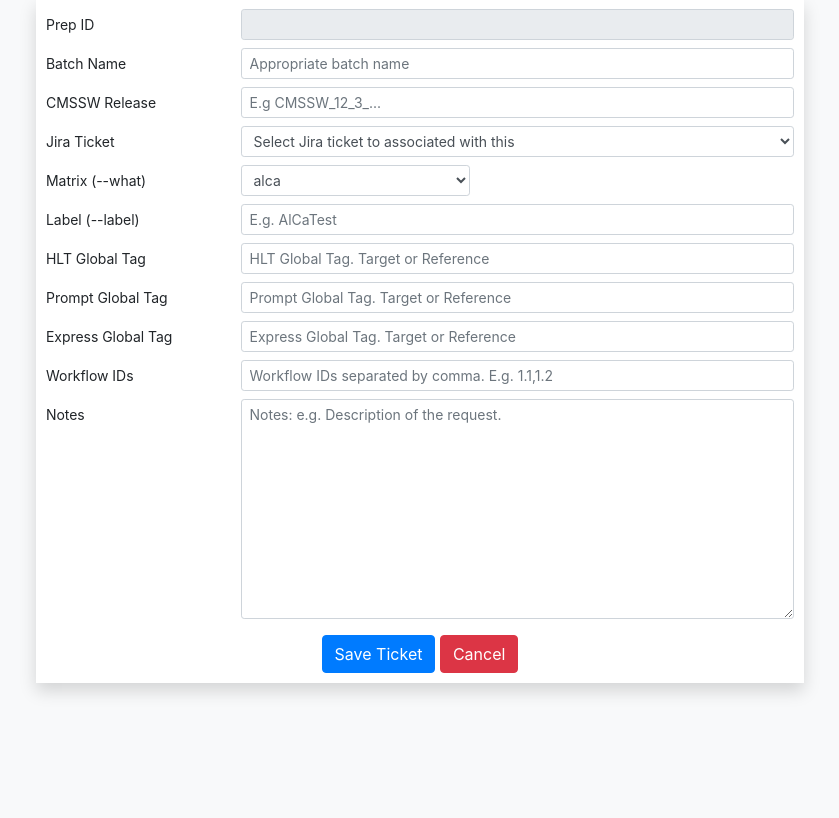
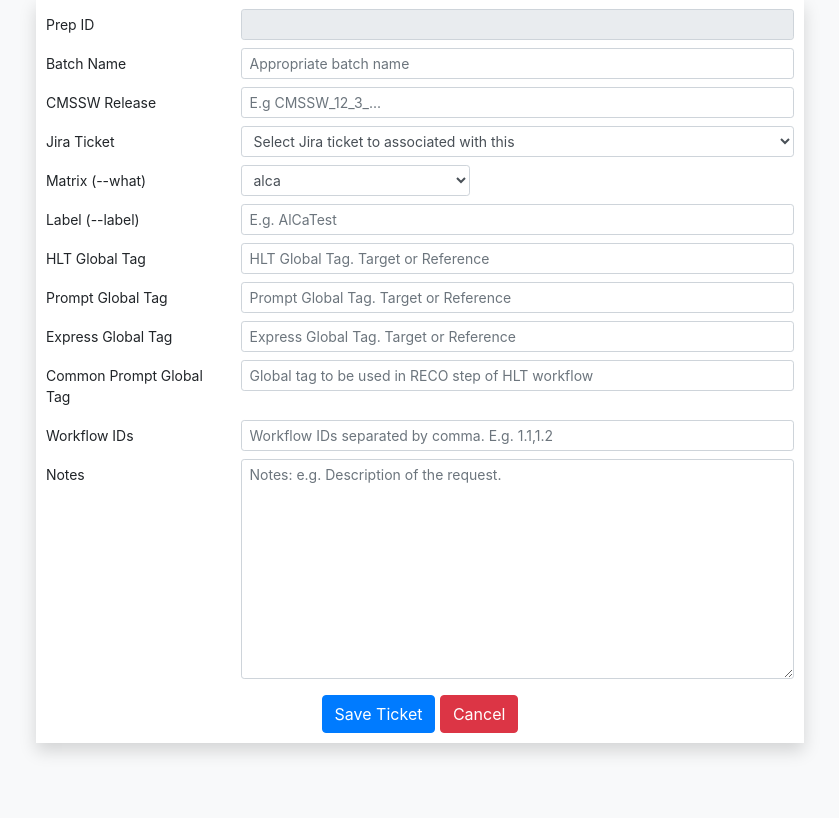
Before and after one commit to cms-AlCaDB/AlCaVal, a Flask app: template application/tickets/templates/TicketEdit.html.jinja in a window 1280 px wide. Shown: the part 117-935 px from the top of the page, without its empty margins (220-1059 px from the left). Before the commit the page ends 812 px from the top, so only its background shows below. Run offline with Flask 2, Linux system fonts and the light colour scheme; the template is opened without the code that fills it: values that come from a table or form of the project are taken from there, others are empty; parts of the project's set-up code (start-up, migrations or seed data) failed here and were passed over; some libraries are stand-ins or nearby versions.

Commit message:
common_prompt_gt option added to the schemes/ticket

```diff
--- a/api/controller/ticket_controller.py
+++ b/api/controller/ticket_controller.py
@@ -72,6 +72,7 @@ class TicketController(ControllerBase):
         editing_info['hlt_gt'] = not_done
         editing_info['prompt_gt'] = not_done
         editing_info['express_gt'] = not_done
+        editing_info['common_prompt_gt'] = not_done
         editing_info['scram_arch'] = not_done
         editing_info['workflow_ids'] = not_done
 
--- a/api/model/ticket.py
+++ b/api/model/ticket.py
@@ -27,6 +27,8 @@ class Ticket(ModelBase):
         'prompt_gt': '',
         #Express GT
         'express_gt': '',
+        #Common Prompt GT
+        'common_prompt_gt': '',
         # Additional command to add to all cmsDrivers
         'command': '',
         # List of steps that additional command should be applied to
@@ -93,6 +95,7 @@ class Ticket(ModelBase):
         'hlt_gt': ModelBase.lambda_check('sample_tag'),
         'prompt_gt': ModelBase.lambda_check('sample_tag'),
         'express_gt': ModelBase.lambda_check('sample_tag'),
+        'common_prompt_gt': ModelBase.lambda_check('sample_tag'),
         'status': lambda status: status in ('new', 'done'),
         'scram_arch': lambda s: not s or ModelBase.lambda_check('scram_arch')(s),
         'workflow_ids': lambda wf: len(wf) > 0,
--- a/application/tickets/forms.py
+++ b/application/tickets/forms.py
@@ -55,6 +55,9 @@ class TicketForm(FlaskForm):
     hlt_gt = StringField('HLT Global Tag')
     prompt_gt = StringField('Prompt Global Tag')
     express_gt = StringField('Express Global Tag')
+    common_prompt_gt = StringField('Common Prompt Global Tag',
+                        render_kw={'placeholder': 'Global tag to be used in RECO step of HLT workflow'}
+                        )
     notes = TextAreaField('Notes',  render_kw={"rows": 10,
                           'placeholder': "Notes: e.g. Description of the request. "})
     workflow_ids = StringField('Workflow IDs', validators=[DataRequired()])
--- a/application/tickets/templates/TicketEdit.html.jinja
+++ b/application/tickets/templates/TicketEdit.html.jinja
@@ -78,6 +78,13 @@
     	</div>
 
         <div class="row">
+        {{ form.common_prompt_gt.label(class="col-sm-3 col-form-label-sm") }}
+        <div class="col-sm-9">
+         {{ form.common_prompt_gt(class="form-control form-control-sm") }}
+        </div>
+        </div>
+
+        <div class="row">
     	{{ form.workflow_ids.label(class="col-sm-3 col-form-label-sm") }}
     	<div class="col-sm-9">
     	 {{ form.workflow_ids(class="form-control form-control-sm", placeholder="Workflow IDs separated by comma. E.g. 1.1,1.2") }}
```
